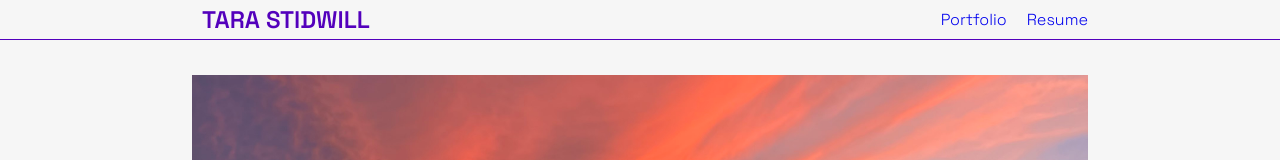
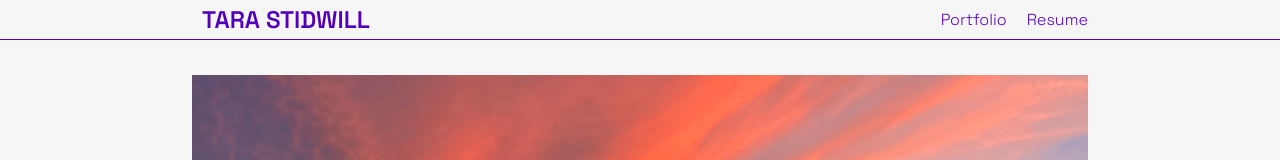
Before and after one commit to tstidwill/portfolio-client, a React (Vite) app: page / in a window 1280 px wide. Shown: the top 160 px of the page. Built offline with nearby package versions, Linux system fonts and the light colour scheme.

Commit message:
Add color to links

```diff
--- a/src/components/Header/Header.scss
+++ b/src/components/Header/Header.scss
@@ -31,5 +31,6 @@
   &__link {
     font-weight: 300;
     text-decoration: none;
+    color: $dark;
   }
 }
```
